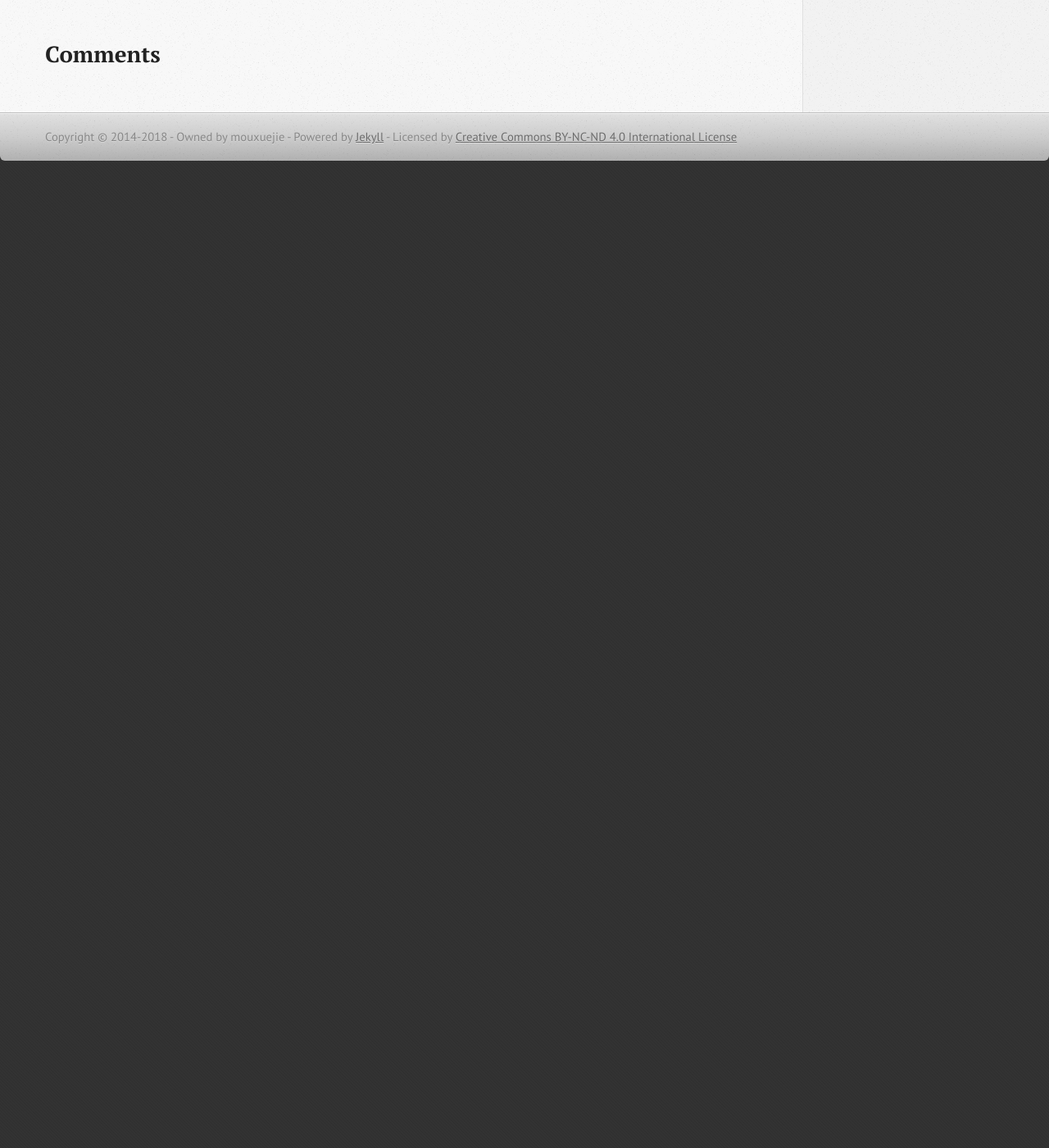
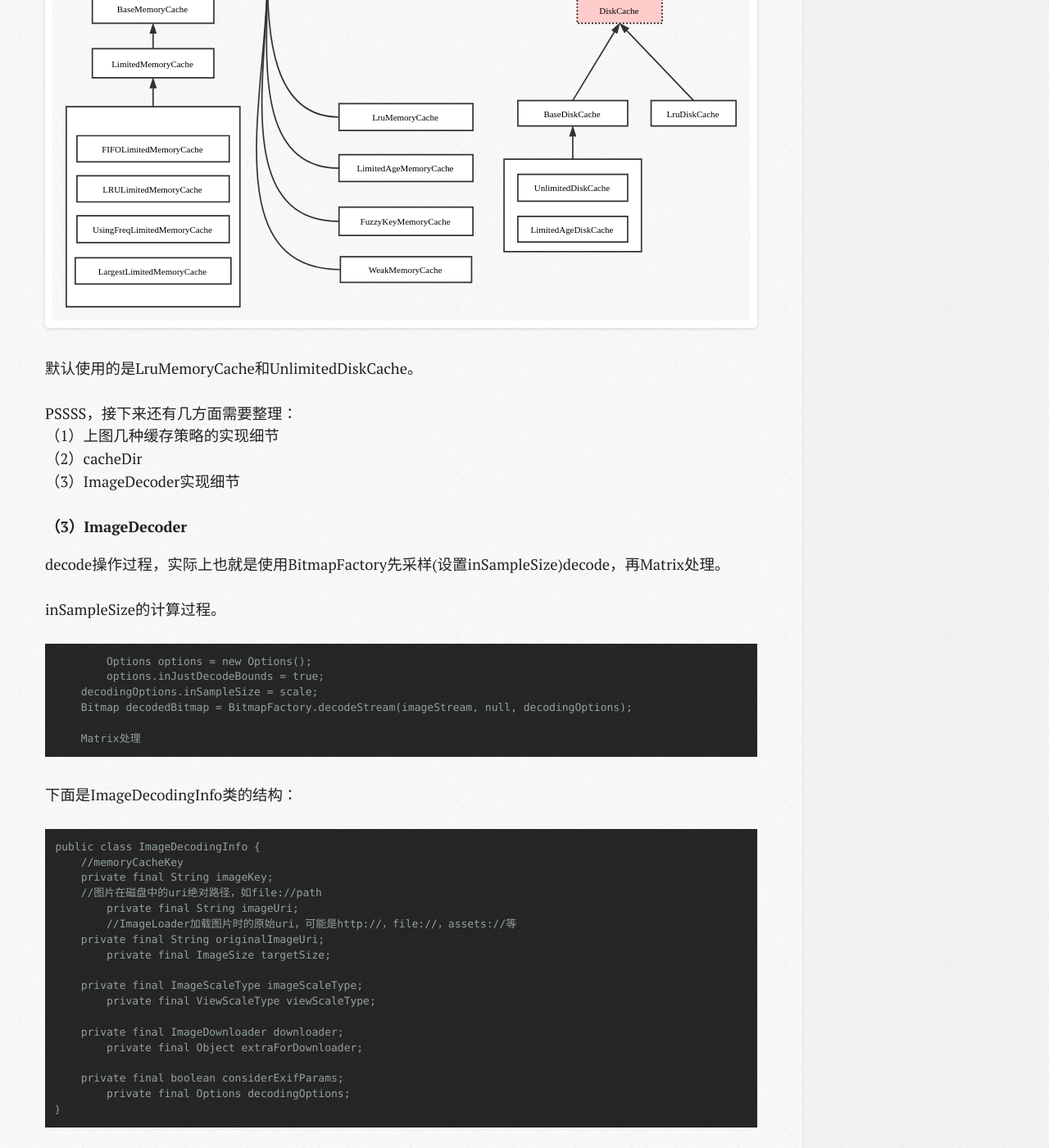
Before and after one commit to wangxinghe/wangxinghe.github.io, a Jekyll site: the page built from _posts/2018-05-17-learning-notes-image-loader.md, in a window 1280 px wide and 1400 px high, scrolled down 2546 px. Shown: the whole window at 82% size. Built offline with Jekyll 4.4.1, drawn with Linux system fonts in a browser that asks for light colours; comment, search, counter and statistics services are not loaded; before the commit the page ends 2786 px from its top, so only the background shows below that; some of the changed text lies outside the part shown.

Commit message:
[update]

```diff
--- a/_posts/2018-05-17-learning-notes-image-loader.md
+++ b/_posts/2018-05-17-learning-notes-image-loader.md
@@ -49,16 +49,76 @@ tags: [Android]
 #### （2）数据存取
 
 存磁盘`DiskCache`：
+**怎么存？**
 图片存储方式：`文件存储`，存储路径：cacheDir + fileName。
 文件名生成方式：imageUri做`HashCode`和`MD5`，分别对应HashCodeFileNameGenerator和MD5FileNameGenerator
+**优化？**
+先decode处理，再存磁盘。
+
 
 存内存`MemoryCache`：
 图片存储方式：`Map<String, WeakReference<Bitmap>>`
 key生成方式：`[imageUri]_[width]x[height]`，width和height对应ImageView的宽高
+**优化？**
+先decode处理，再存内存。
+
+
+imageUri为调用ImageLoader时最外层传入的uri
+
+**下图为缓存类结构图：**
+
+![](/image/2018-05-17-learning-notes-image-loader/MemoryCache-DiskCache.svg)
+
+默认使用的是LruMemoryCache和UnlimitedDiskCache。
+
+PSSSS，接下来还有几方面需要整理：
+（1）上图几种缓存策略的实现细节
+（2）cacheDir
+（3）ImageDecoder实现细节
 
 
 #### （3）ImageDecoder
 
+decode操作过程，实际上也就是使用BitmapFactory先采样(设置inSampleSize)decode，再Matrix处理。
+
+inSampleSize的计算过程。
+
+		Options options = new Options();
+		options.inJustDecodeBounds = true;
+        decodingOptions.inSampleSize = scale;
+        Bitmap decodedBitmap = BitmapFactory.decodeStream(imageStream, null, decodingOptions);
+
+        Matrix处理
+
+
+
+
+下面是ImageDecodingInfo类的结构：
+
+    public class ImageDecodingInfo {
+        //memoryCacheKey
+	    private final String imageKey;
+        //图片在磁盘中的uri绝对路径，如file://path
+    	private final String imageUri;
+    	//ImageLoader加载图片时的原始uri，可能是http://，file://，assets://等
+	    private final String originalImageUri;
+    	private final ImageSize targetSize;
+
+	    private final ImageScaleType imageScaleType;
+    	private final ViewScaleType viewScaleType;
+
+	    private final ImageDownloader downloader;
+    	private final Object extraForDownloader;
+
+	    private final boolean considerExifParams;
+    	private final Options decodingOptions;
+    ｝
+
 ### 2、各框架比较
 
+![](/image/2018-05-17-learning-notes-image-loader/image_loader_compare.png)
+
 ### 3、参考文档
+
+（1）[3分钟全面了解Android主流图片加载库](https://blog.csdn.net/carson_ho/article/details/51939774)
+（2）[Android-Universal-Image-Loader（图片异步加载缓存库）的源码解读](https://blog.csdn.net/u011733020/article/details/51043810)
```
Also changed, not shown: image/2018-05-17-learning-notes-image-loader/MemoryCache-DiskCache.svg (added), image/2018-05-17-learning-notes-image-loader/image_loader_compare.png (added).
